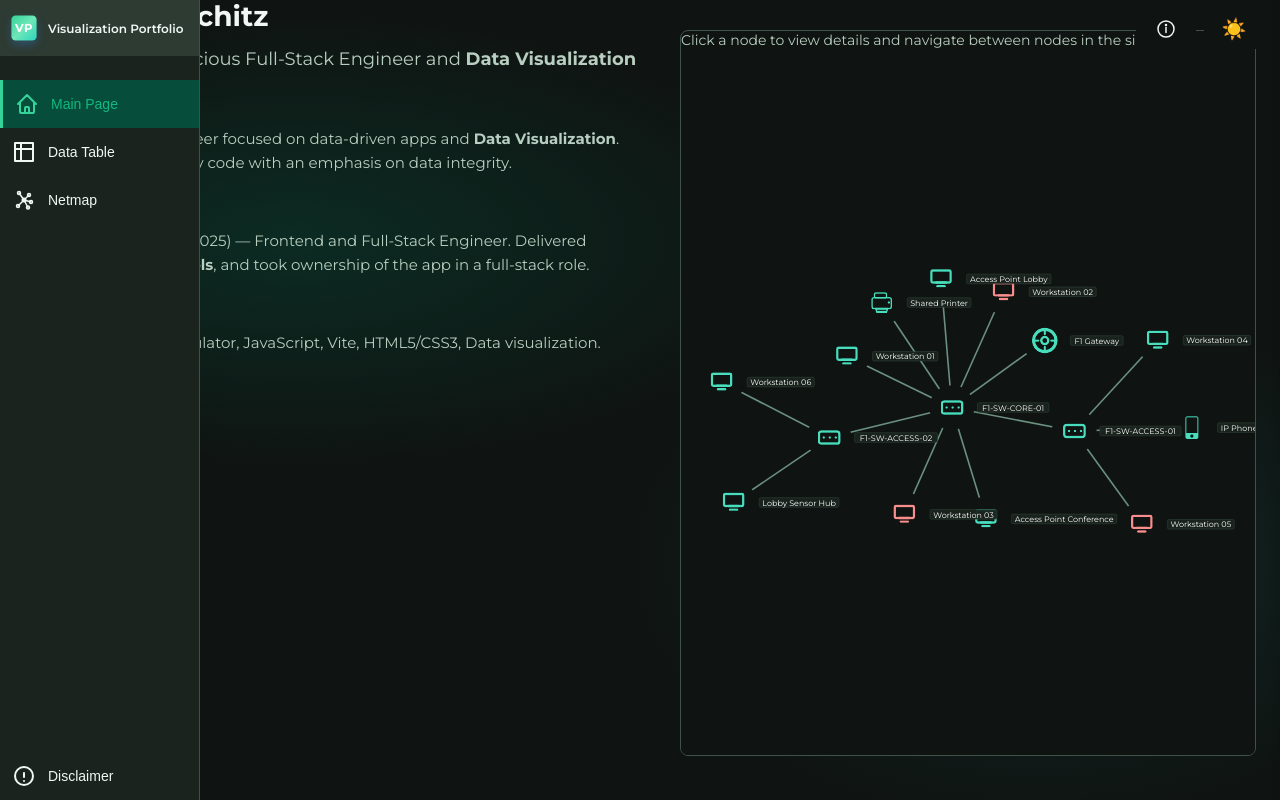
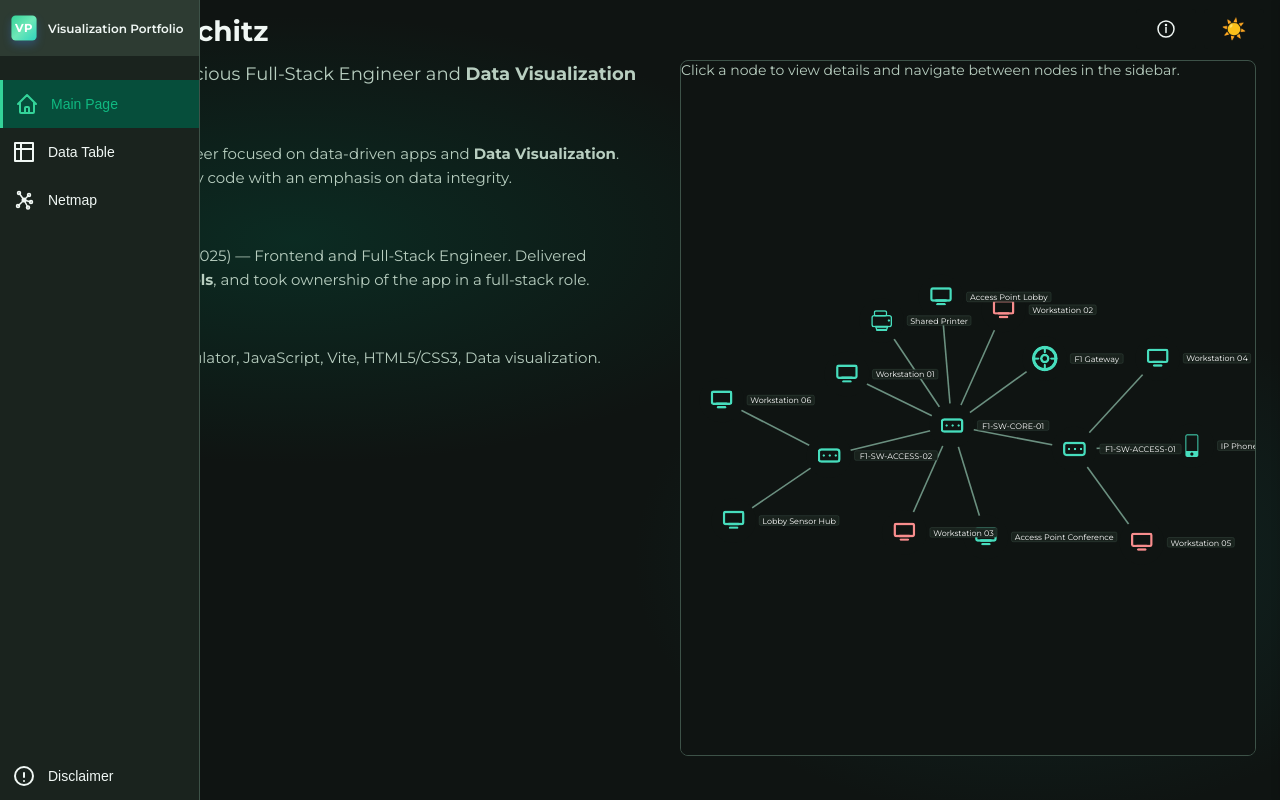
Before and after one commit to LeonAlschitz/Sample-React-Project, a React (Vite) app: page / in a window 1280 px wide. Built offline with nearby package versions, Linux system fonts and the light colour scheme.

Commit message:
header spacing

```diff
--- a/src/components/TopBar.css
+++ b/src/components/TopBar.css
@@ -1,6 +1,6 @@
 .top-bar {
   position: fixed;
-  top: 0;
+  top: 0px;
   left: 48px;
   width: calc(100% - 48px);
   height: 57px;
@@ -14,7 +14,7 @@
 }
 
 .top-bar-title {
-  margin: 0;
+  margin-left: 10px;
   font-size: var(--font-size-xl);
   font-weight: var(--font-weight-semibold);
   color: var(--text-primary);
--- a/src/pages/Main.css
+++ b/src/pages/Main.css
@@ -17,11 +17,13 @@
 }
 
 .main-left {
+  padding-top: 15px;
   flex: 1 1 0;
   min-width: 0;
 }
 
 .main-right {
+  padding-top: 30px;
   flex: 1 1 0;
   min-width: 0;
   display: flex;
```
